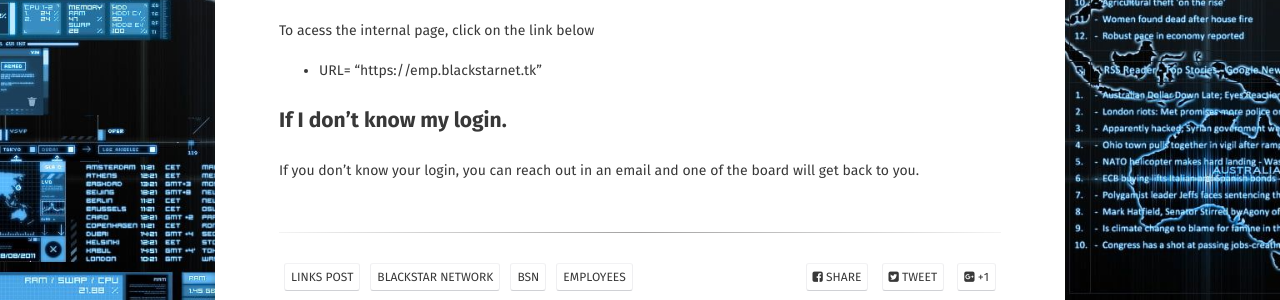
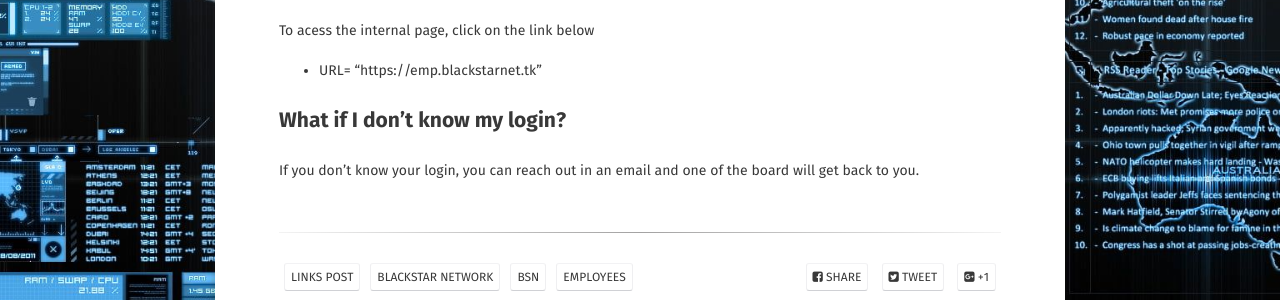
Before and after one commit to blackstarnet/blackstarnet.github.io, a Jekyll site: the page built from _posts/2022-07-02-staff.md, in a window 1280 px wide. Shown: the part 478-778 px from the top of the page. Built offline with Jekyll 4.4.1, drawn with Linux system fonts in a browser that asks for light colours; some web fonts are replaced.

Commit message:
Update 2022-07-02-staff.md

```diff
--- a/_posts/2022-07-02-staff.md
+++ b/_posts/2022-07-02-staff.md
@@ -16,6 +16,6 @@ To acess the internal page, click on the link below
 * URL= “https://emp.blackstarnet.tk"
 
 
-## If I don't know my login.
+## What if I don't know my login?
 
 If you don’t know your login, you can reach out in an email and one of the board will get back to you.
```
